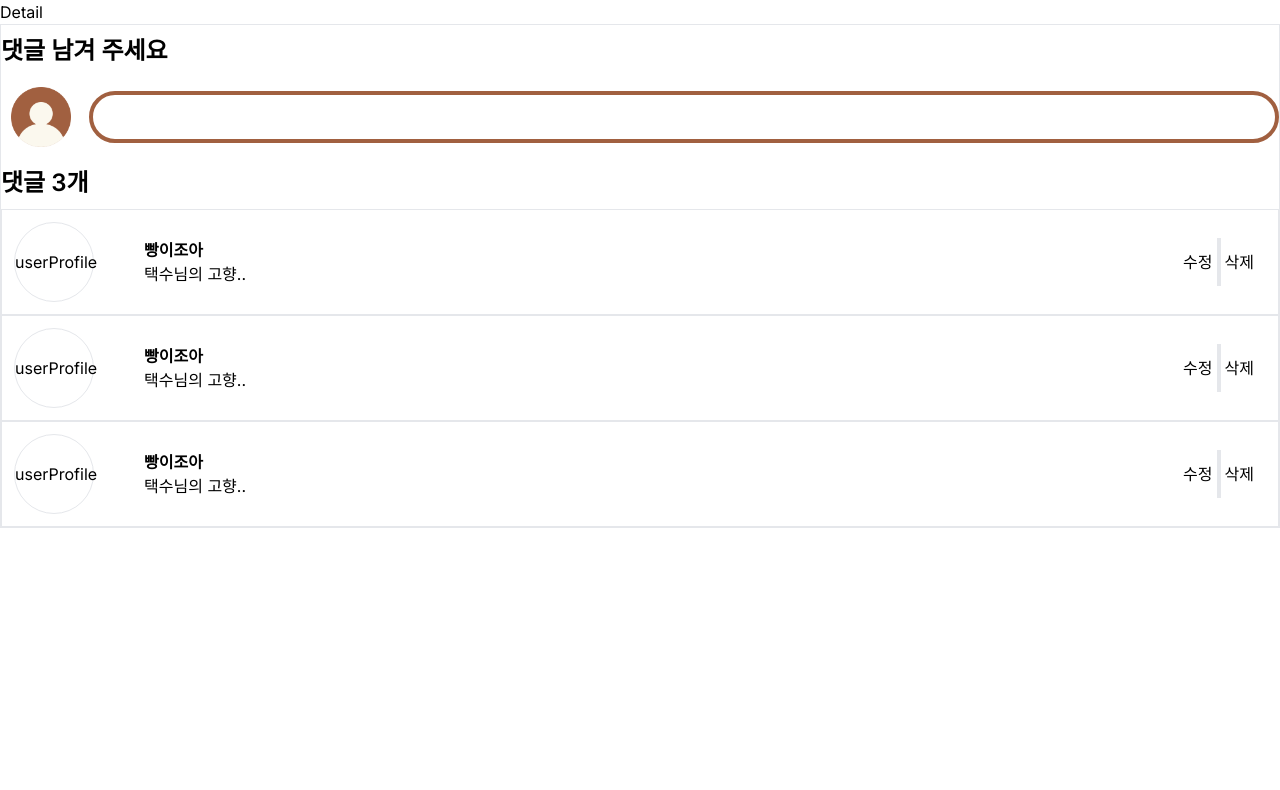
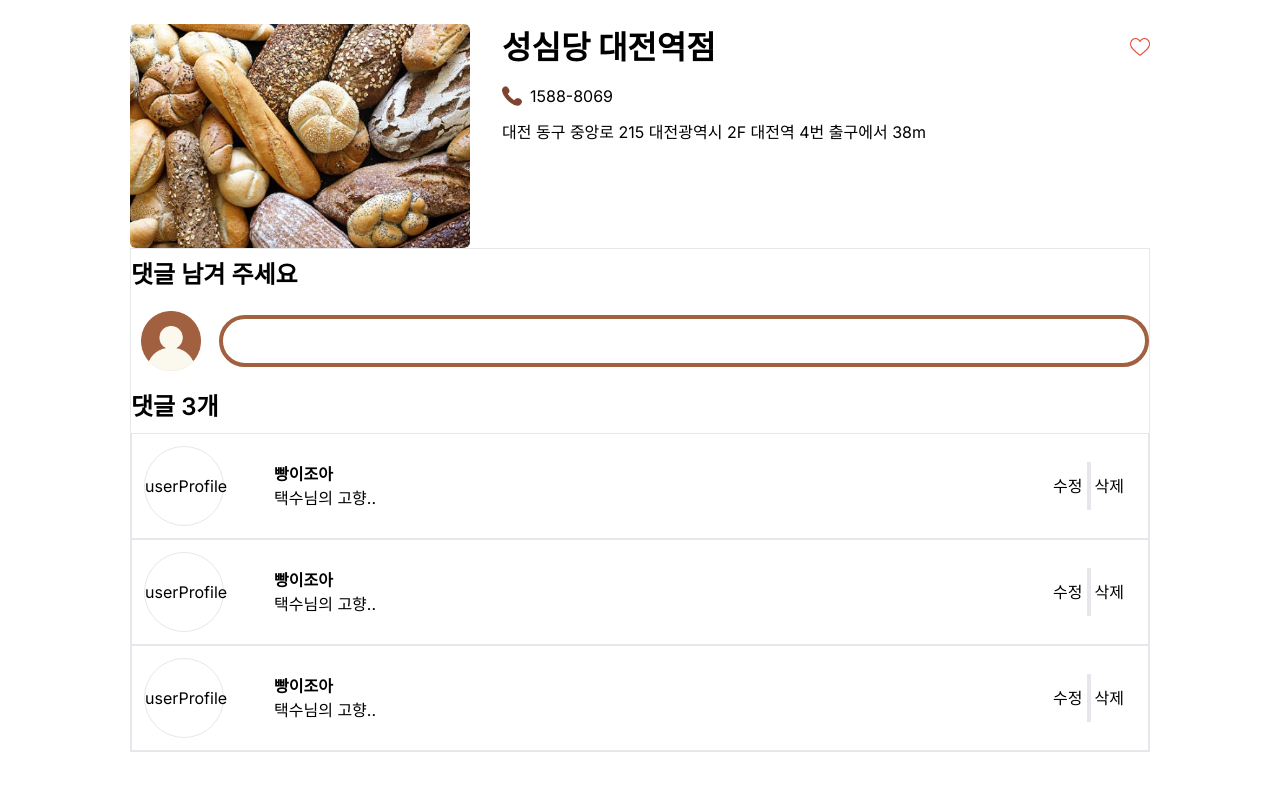
Before and after one commit to tpring/Daebangi, a Next.js app: page /detail/1 in a window 1280 px wide. Shown: the top 790 px of the page. Built offline with nearby package versions, Linux system fonts and the light colour scheme.

Commit message:
Update page.tsx
Edit

```diff
--- a/src/app/(root)/detail/[id]/page.tsx
+++ b/src/app/(root)/detail/[id]/page.tsx
@@ -1,10 +1,11 @@
 import Comment from "@/components/comment/Comment";
+import StoreInformation from "@/components/detailMap/StoreInformation";
 
 const DetailPage = () => {
   return (
-    <div>
-      Detail
+    <div className="reactive-body mx-auto">
       <div>
+        <StoreInformation />
         <Comment />
       </div>
     </div>
```
